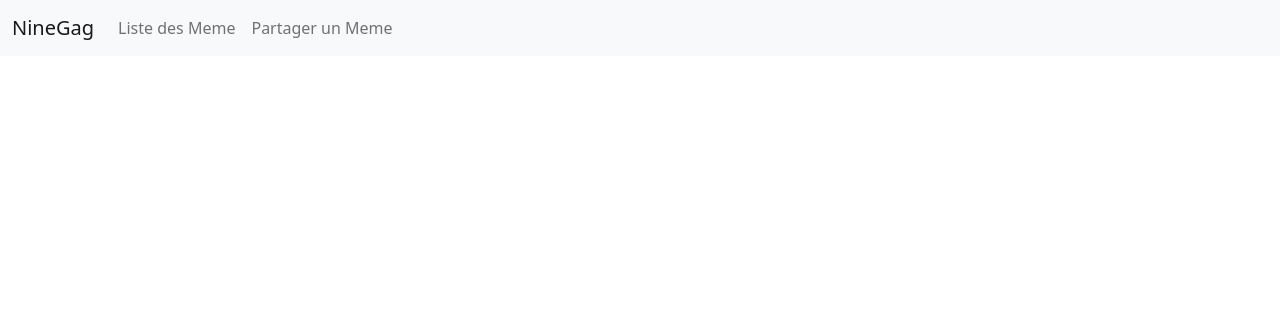
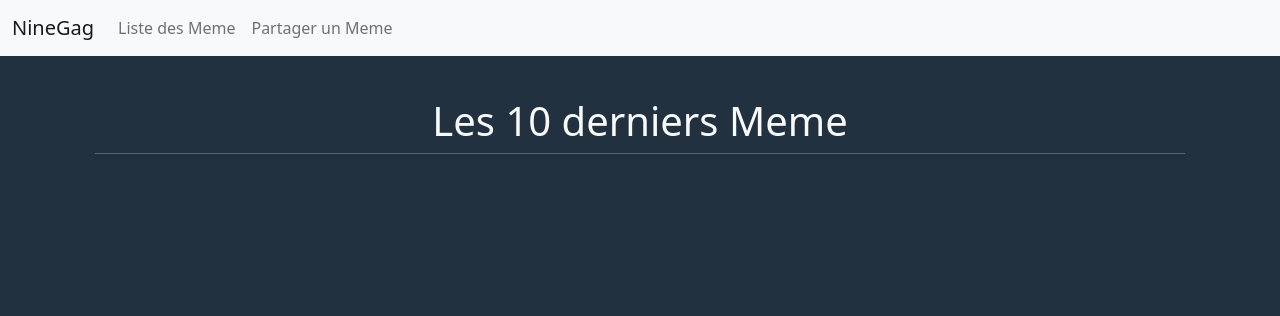
Before and after one commit to PierreD59/tp_ninegag, a PHP site: page / in a window 1280 px wide. Shown: the top 316 px of the page. Run offline with PHP 8.4, Linux system fonts and the light colour scheme; data that the repository does not hold is empty; style sheets or scripts are compiled from the project's sources.

Commit message:
Adding the css of the home page

```diff
--- /dev/null
+++ b/assets/css/styles.css
@@ -0,0 +1,20 @@
+body {
+  background: #22313f;
+}
+body .memeBlock {
+  display: flex;
+  justify-content: center;
+  padding: 25px;
+}
+body .memeBlock .toto {
+  background: #ececec;
+  padding: 15px;
+  height: 100%;
+  border: 1px solid #e1e1e1;
+}
+body .memeBlock .toto a {
+  text-decoration: none;
+  color: #22313f;
+}
+
+/*# sourceMappingURL=styles.css.map */
--- /dev/null
+++ b/assets/scss/_home.scss
@@ -0,0 +1,20 @@
+body {
+    background: #22313f;
+
+    .memeBlock {
+        display: flex;
+        justify-content: center;
+        padding: 25px;
+        .toto {
+            background: #ececec;
+            padding: 15px;
+            height: 100%;
+            border: 1px solid #e1e1e1;
+            a {
+                text-decoration: none;
+                color: #22313f;
+            }
+        }
+    }
+
+}
--- a/src/App/Template/Home/home.html.twig
+++ b/src/App/Template/Home/home.html.twig
@@ -2,11 +2,13 @@
 {% block title %}Accueil{% endblock %}
 {% block content %}
     {% block body %}
+        <h1 class="text-light text-center">Les 10 derniers Meme</h1>
+        <hr class="bg-light">
         {% for meme in result %}
-            <div class="card m-5" style="width: 18rem;">
+            <div class="card toto m-5" style="width: 18rem;">
                 <a href="/page-detail?id={{ meme.id }}">
                     <div class="card-body">
-                        <h5 class="card-title text-center">{{meme.name}}</h5>
+                        <h2 class="card-title text-center">{{meme.name}}</h2>
                     </div>
                     <hr>
                     <img class="card-img-top" src="{{meme.illustration_image_url}}" alt="Card image cap">
--- a/src/App/Template/layout.html.twig
+++ b/src/App/Template/layout.html.twig
@@ -7,7 +7,7 @@
         <title>{% block title %}Sans Titre{% endblock %} - NineGag</title>
 
         <link href="https://cdn.jsdelivr.net/npm/bootstrap@5.0.1/dist/css/bootstrap.min.css" rel="stylesheet" integrity="sha384-+0n0xVW2eSR5OomGNYDnhzAbDsOXxcvSN1TPprVMTNDbiYZCxYbOOl7+AMvyTG2x" crossorigin="anonymous">
-        <link rel="stylesheet" href="assets/css/styles.css">
+        <link rel="stylesheet" href="../../assets/css/styles.css">
 
     </head>
     <body>
@@ -32,7 +32,7 @@
         </nav>
 
         <div class="container">
-            <div class="row">
+            <div class="row memeBlock my-3">
                 {% block content %}{% endblock %}
             </div>
         </div>
```
Also changed, not shown: assets/scss/_createMeme.scss (added), assets/scss/_footer.scss (added), assets/scss/_header.scss (added), assets/scss/_listMeme.scss (added), assets/scss/_pageDetail.scss (added), assets/scss/_variables.scss (added), assets/scss/styles.scss (renamed from src/App/Template/assets/scss/styles.scss), src/App/Template/assets/scss/_pageDetail.scss (deleted), src/App/Template/assets/scss/_variables.scss (deleted), 1 other file.
